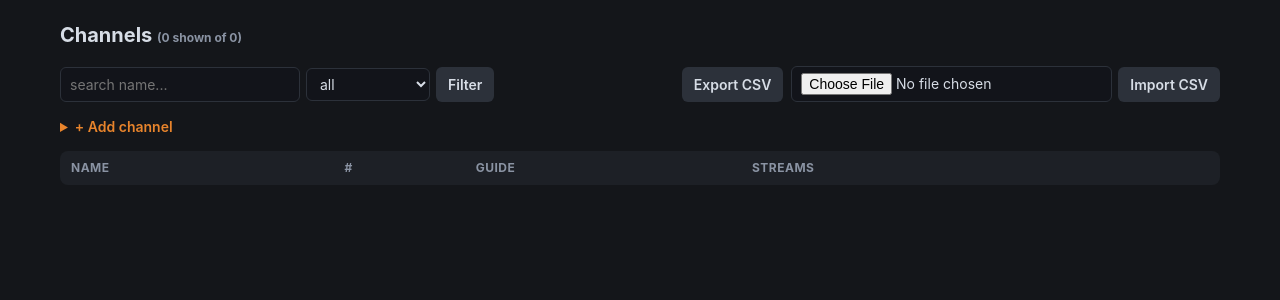
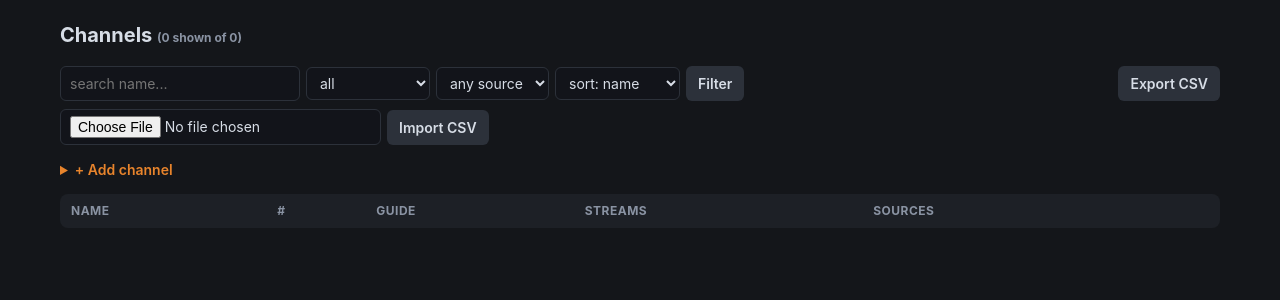
Before and after one commit to Eagle383/channelforge, a FastAPI app: page /channels in a window 1280 px wide. Shown: the part 46-346 px from the top of the page. Run offline with FastAPI, Linux system fonts and the light colour scheme; data that the repository does not hold is empty.

Commit message:
Channels page: filter by source, sort by source/number, inline number edit
Co-Authored-By: Claude Fable 5 <noreply@anthropic.com>

```diff
--- a/channelforge/app.py
+++ b/channelforge/app.py
@@ -91,17 +91,29 @@ def sources_delete(request: Request, source_id: int = Form(...)):
 
 # ---------- channels ----------
 @app.get("/channels", response_class=HTMLResponse)
-def channels_page(request: Request, q: str = "", show: str = "all"):
+def channels_page(request: Request, q: str = "", show: str = "all", src: str = "", sort: str = "name"):
     where, params = "1=1", []
     if q:
         where += " AND c.name LIKE ?"
         params.append(f"%{q}%")
     if show == "inactive":
         where += " AND c.active = 0"
-    rows = db.q(f"""SELECT c.*, (SELECT COUNT(*) FROM source_channels sc WHERE sc.channel_id = c.id AND sc.present = 1) n_children
-                    FROM channels c WHERE {where} ORDER BY c.name COLLATE NOCASE""", params)
+    if src.isdigit():
+        where += """ AND EXISTS (SELECT 1 FROM source_channels sx
+                     WHERE sx.channel_id = c.id AND sx.present = 1 AND sx.source_id = ?)"""
+        params.append(int(src))
+    order = {"source": "srcs COLLATE NOCASE, c.name COLLATE NOCASE",
+             "number": "(c.number = ''), CAST(c.number AS REAL), c.name COLLATE NOCASE",
+             }.get(sort, "c.name COLLATE NOCASE")
+    rows = db.q(f"""SELECT c.*,
+                    (SELECT COUNT(*) FROM source_channels sc WHERE sc.channel_id = c.id AND sc.present = 1) n_children,
+                    (SELECT GROUP_CONCAT(DISTINCT s.name) FROM source_channels sc JOIN sources s ON s.id = sc.source_id
+                     WHERE sc.channel_id = c.id AND sc.present = 1) srcs
+                    FROM channels c WHERE {where} ORDER BY {order}""", params)
     total = db.q1("SELECT COUNT(*) n FROM channels")["n"]
-    return render("channels.html", request, channels=rows, q=q, show=show, total=total)
+    sources = db.q("SELECT id, name FROM sources ORDER BY priority, name")
+    return render("channels.html", request, channels=rows, q=q, show=show, total=total,
+                  sources=sources, src=src, sort=sort)
 
 
 @app.post("/channels/save")
@@ -114,6 +126,12 @@ def channels_save(request: Request, channel_id: str = Form(""), name: str = Form
     else:
         db.execute("INSERT INTO channels(name, number, gracenote_id, tvg_id, logo, grp, active) VALUES(?,?,?,?,?,?,?)", vals)
     return back(request, "saved")
+
+
+@app.post("/channels/set_number")
+def channels_set_number(request: Request, channel_id: int = Form(...), number: str = Form("")):
+    db.execute("UPDATE channels SET number = ? WHERE id = ?", (number.strip(), channel_id))
+    return back(request, "number saved")
 
 
 @app.post("/channels/delete")
```
Also changed, not shown: channelforge/templates/channels.html (+17 -2 lines).
